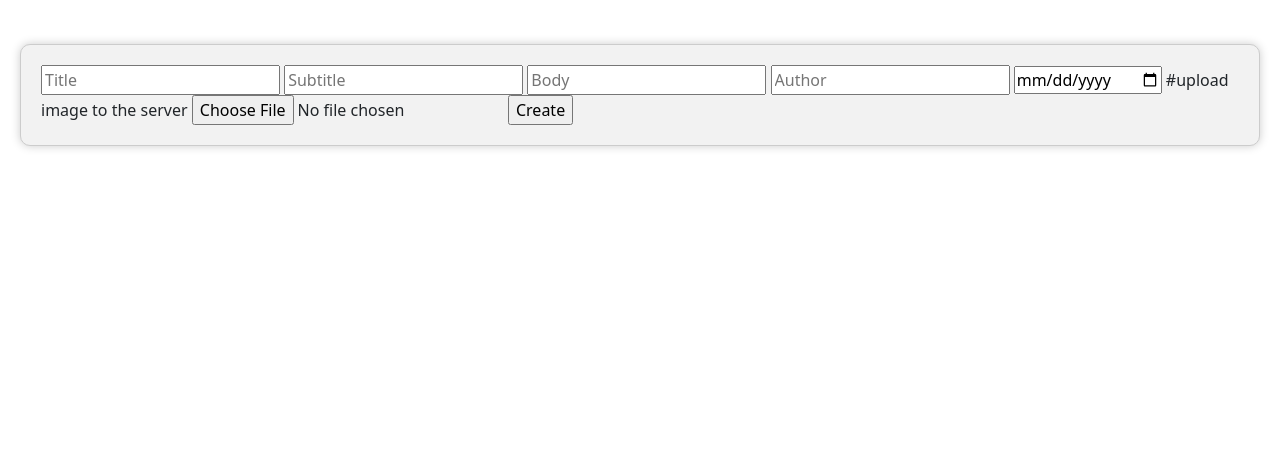
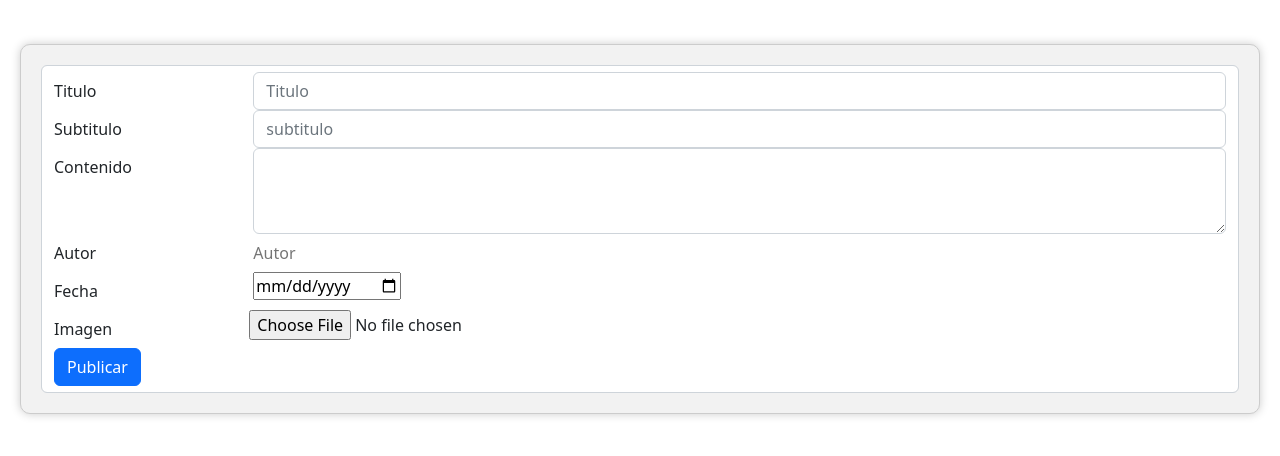
Before and after one commit to SabaM10/Blogproyectofinal, a Django app: page /AppProyectoFinal/create_blogs/ in a window 1280 px wide. Shown: the part 56-512 px from the top of the page. Run offline with Django 4.2, Linux system fonts and the light colour scheme; some libraries are stand-ins or nearby versions.

Commit message:
cambios en formularios de create y update

```diff
--- a/AppProyectoFinal/templates/BlogCRUD/create_blogs.html
+++ b/AppProyectoFinal/templates/BlogCRUD/create_blogs.html
@@ -3,14 +3,45 @@
 {% load static %}
 
 {% block contenido %}
-<form action="/AppProyectoFinal/create_blogs/" method="POST" enctype="multipart/form-data"> {% csrf_token %}
-    <input type="text" name="titulo" placeholder="Title">
-    <input type="text" name="subtitulo" placeholder="Subtitle">
-    <input type="text" name="cuerpo" placeholder="Body">
-    <input type="text" name="autor" placeholder="Author" value="{{user.username}}" readonly>
-    <input type="date" name="fecha" placeholder="fecha">
-    #upload image to the server
-    <input type="file" name="imagen" placeholder="imagen">
-    <input type="submit" value="Create">
+<form class ="form-control" action="/AppProyectoFinal/create_blogs/" method="POST" enctype="multipart/form-data">{% csrf_token %}
+    <div class="form-group row">
+        <label for="titulo" class="col-sm-2 col-form-label">Titulo</label>
+        <div class="col-sm-10">
+          <input type="text" class="form-control" name="titulo" placeholder="Titulo">
+        </div>
+      </div>
+    <div class="form-group row">
+        <label for="subtitulo" class="col-sm-2 col-form-label">Subtitulo</label>
+        <div class="col-sm-10">
+        <input type="text" class="form-control" name="subtitulo" placeholder="subtitulo">
+      </div>
+    </div>
+    <div class="form-group row">
+        <label for="contenido" class="col-sm-2 col-form-label">Contenido</label>
+        <div class="col-sm-10">
+        <textarea class="form-control" name="cuerpo" rows="3"></textarea>
+      </div>
+    </div>
+    <div class="form-group row">
+        <label for="autor" class="col-sm-2 col-form-label">Autor</label>
+        <div class="col-sm-10">
+        <input type="text" class="form-control-plaintext" name="autor" placeholder="Autor" value="{{user.username}}" readonly>
+      </div>
+    </div>
+    <div class="form-group row">
+        <label for="imagen" class="col-sm-2 col-form-label">Fecha</label>
+        <div class="col-sm-10">
+        <input type="date" class="form-control-date" name="fecha">
+      </div>
+    <div class="form-group row">
+        <label for="imagen" class="col-sm-2 col-form-label">Imagen</label>
+        <div class="col-sm-10">
+        <input type="file" class="form-control-file" name="imagen">
+      </div>
+    </div>
+    <div class="form-group row">
+        <div class="col-sm-10">
+        <button type="submit" class="btn btn-primary">Publicar</button>
+      </div>
 </form>
 {% endblock %}
```
Also changed, not shown: AppProyectoFinal/templates/BlogCRUD/update_blogs.html (+42 -2 lines), db.sqlite3, media/imagenes/FfzOAHNWYAA-asH_dJc1dyS.jpg (added), media/imagenes/plantillavacia.png (added).
